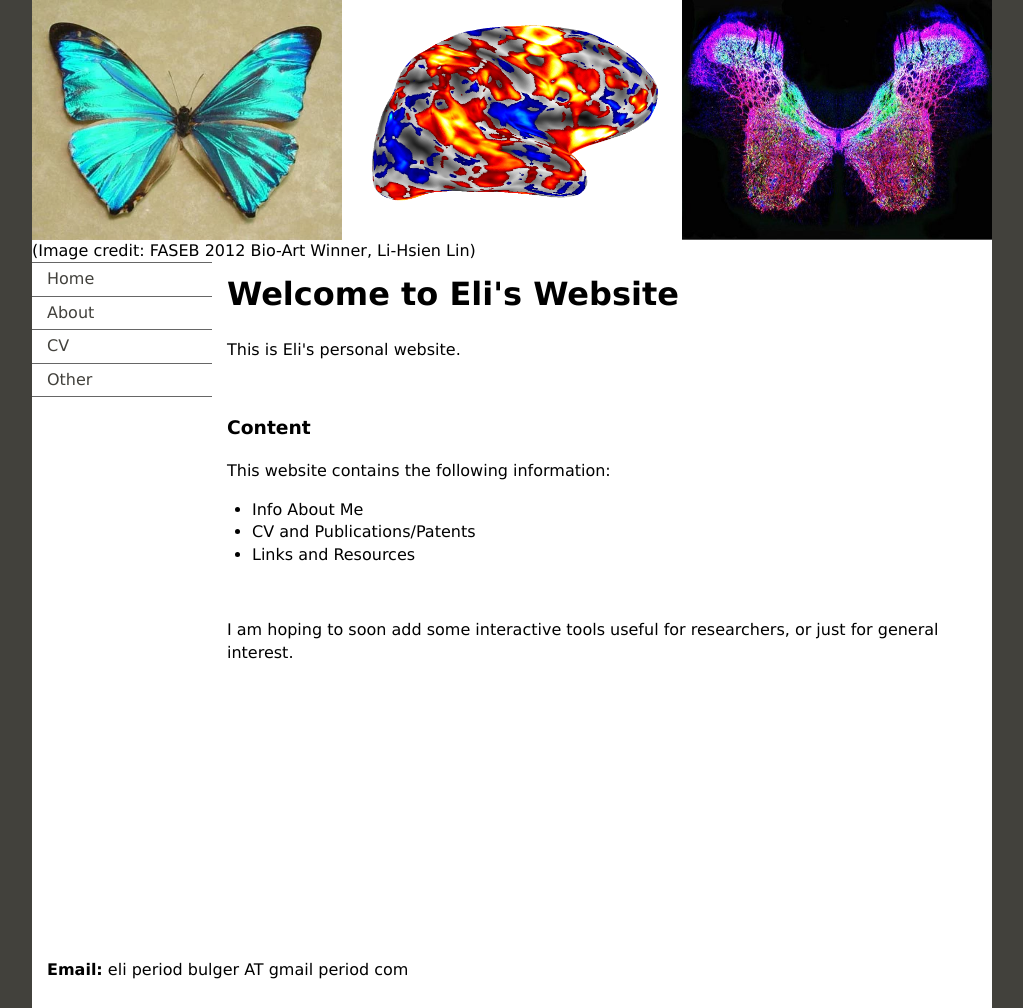
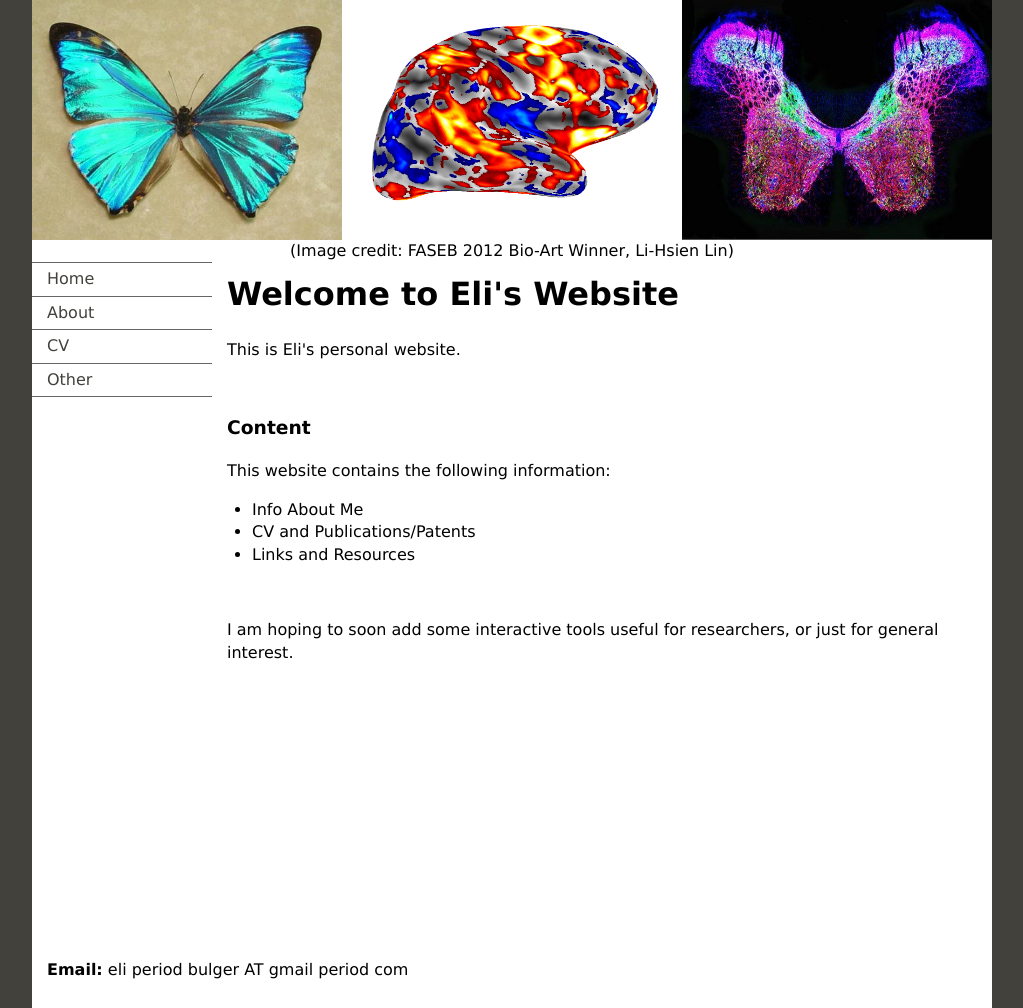
Before and after one commit to ebulger/ebulger.github.io, a Jekyll site: the page index.html, which Jekyll copies as it is, in a window 1280 px wide. Shown: the whole page, without its empty margins (128-1151 px from the left). Built offline with Jekyll 4.4.1, drawn with Linux system fonts in a browser that asks for light colours.

Commit message:
Update index.html

```diff
--- a/index.html
+++ b/index.html
@@ -137,7 +137,7 @@
 <body>
 
 <div class="container">
-  <div class="header"><img src="morpho_butterfly.png" alt="butterfly" width="310" height="240" /><!-- end .header --><img src="pretty_brain_image.png" width="340" height="240" alt="brain" /><img src="rat_spinal_cord.jpg" width="310" height="240" alt="spinal_cord" /><figcaption> (Image credit: FASEB 2012 Bio-Art Winner, Li-Hsien Lin)<figcaption></div>
+  <div class="header"><img src="morpho_butterfly.png" alt="butterfly" width="310" height="240" /><!-- end .header --><img src="pretty_brain_image.png" width="340" height="240" alt="brain" /><img src="rat_spinal_cord.jpg" width="310" height="240" alt="spinal_cord" /><figcaption align="center"> (Image credit: FASEB 2012 Bio-Art Winner, Li-Hsien Lin)<figcaption></div>
   <div class="sidebar1">
     <ul class="nav">
       <li><a href="index.html" target="_self">Home</a></li>
```
